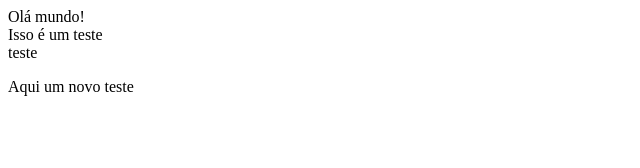
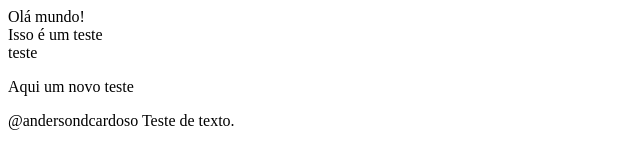
Before and after one commit to andersondcardoso/TDS_AULA_GIT, a plain HTML site: page index.html in a window 1280 px wide. Shown: the whole page, without its empty margins (0-640 px from the left). Drawn offline with Linux system fonts and the light colour scheme.

Commit message:
Update index.html

```diff
--- a/index.html
+++ b/index.html
@@ -11,5 +11,7 @@
         teste
     </div>
     <p>Aqui um novo teste</p>
+	@andersondcardoso
+	Teste de texto.
 </body>
 </html>
```
